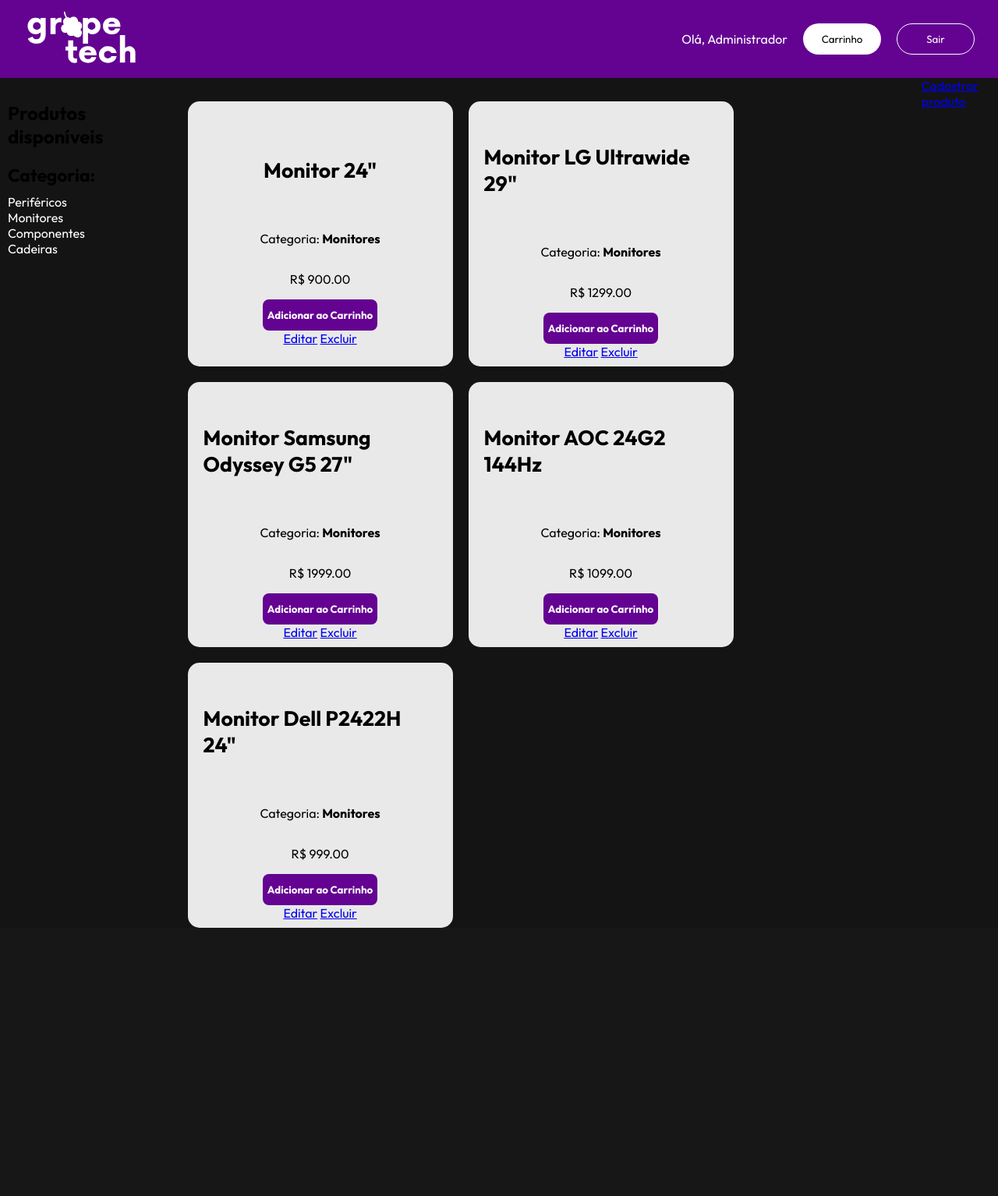
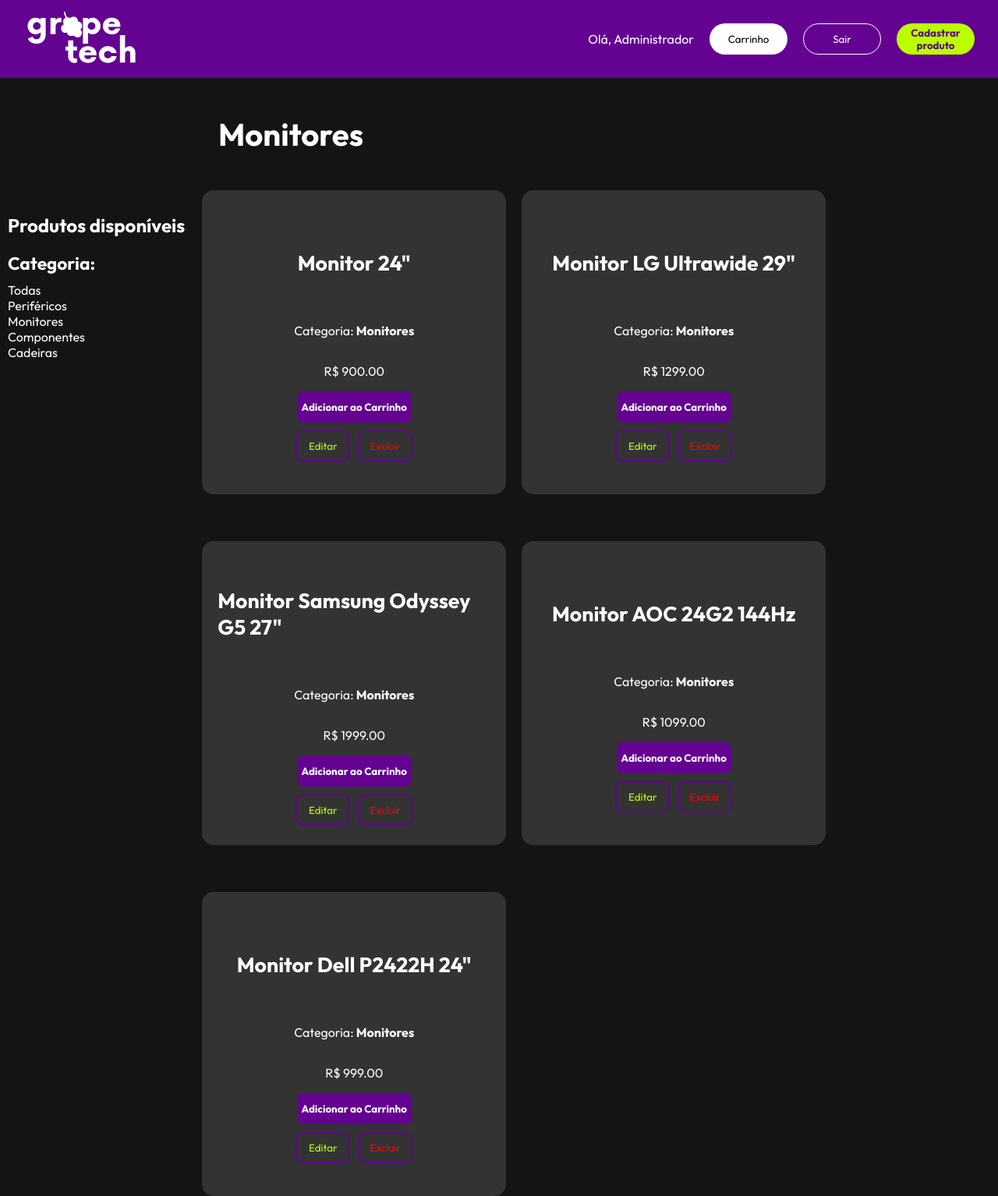
Before and after one commit to nicolas-vmaria/Loja-de-informatica, a Flask app: page /categoria/Monitores in a window 1280 px wide. Shown: the whole page at 78% size. Before the commit the page ends 1190 px from the top, so only its background shows below. Run offline with Flask 3, Linux system fonts and the light colour scheme; a user stored in the database is signed in; data comes from the database, SQL or seed files in the repository.

Commit message:
novo estilo

```diff
--- a/static/produtos.css
+++ b/static/produtos.css
@@ -1,16 +1,17 @@
-*{
+* {
     font-family: outfit, sans-serif;
 }
 
-body{
+body {
     margin: 0;
     padding: 0;
     display: flex;
     flex-direction: column;
     background-color: rgb(20, 20, 20);
+    color: white;
 }
 
-svg{
+svg {
     width: 150px;
     height: 100px;
     margin: 0;
@@ -18,13 +19,13 @@
     margin-left: 30px;
 }
 
-nav{
+nav {
     background-color: #640292;
 
 
 }
 
-.nav-btn{
+.nav-btn {
     display: flex;
     justify-content: center;
     align-items: center;
@@ -32,7 +33,22 @@
     margin-right: 30px;
 }
 
-.navbtn-carrinho{
+.cadastrar {
+    border: none;
+    background-color: #bbff00;
+    color: rgb(89, 8, 136);
+    height: 40px;
+    width: 100px;
+    border-radius: 20px;
+    font-weight: bold;
+}
+
+.cadastrar:hover {
+    cursor: pointer;
+    background-color: #8dc000;
+}
+
+.navbtn-carrinho {
     border: none;
     background-color: #ffffff;
     height: 40px;
@@ -40,11 +56,12 @@
     border-radius: 20px;
 }
 
-.navbtn-carrinho:hover{
+.navbtn-carrinho:hover {
     cursor: pointer;
+    background-color: #e2e2e2;
 }
 
-.navbtn-sair{
+.navbtn-sair {
     color: white;
     border: 1px solid white;
     background-color: #640292;
@@ -54,31 +71,33 @@
     transition: background-color 0.3s ease
 }
 
-.navbtn-sair:hover{
+.navbtn-sair:hover {
     background-color: #ffffff;
     color: #640292;
     cursor: pointer;
 }
 
-span{
+span {
     color: white;
 }
 
-.row{
+.row {
     width: 100%;
     display: flex;
     flex-wrap: wrap;
-    gap: 20px;
-    margin-top: 30px;
+    gap: 60px;
+    justify-content: flex-start;
+    column-gap: 20px;
+
 }
 
-.card-body{
-    background-color: rgb(233, 233, 233);
-    color: black;
+.card-body {
+    background-color: rgb(51, 51, 51);
+    color: rgb(255, 255, 255);
     border-radius: 15px;
     color: white;
-    height: 300px;
-    width: 300px;
+    height: 350px;
+    width: 350px;
     display: flex;
     flex-direction: column;
     padding: 20px;
@@ -87,60 +106,101 @@
 
 }
 
-.card-body p{
-    color: black;
+.card-body p {
+    color: rgb(255, 255, 255);
 }
 
-.card-title{
+.card-title {
+
+
     font-size: 20pt;
-    color: black;
+    color: rgb(255, 255, 255);
 }
 
-.container{
+.container {
     display: flex;
     justify-content: space-between;
 }
 
-.container mt-4{
+.container mt-4 {
     flex-direction: column;
 }
 
-.label-categoria{
+.label-categoria {
     font-size: 17pt;
     font-weight: bold;
     padding-bottom: 20px;
 }
 
 
-.btn-group{
+.btn-group {
     display: flex;
     flex-direction: column;
     margin-top: 10px;
 
 }
 
-.categorias{
+.categorias {
     width: 300px;
     padding: 10px;
 }
 
-.btn-categoria{
+.btn-categoria {
     text-decoration: none;
     color: rgb(255, 255, 255);
 }
 
-.btn-categoria:hover{
+.btn-categoria:hover {
     color: purple;
 }
 
 
 
 
-.btn-carrinho{
+.btn-carrinho {
     background-color: #640292;
     color: white;
     height: 40px;
     border: none;
     border-radius: 8px;
     font-weight: bold;
+    transition: transform 0.3s ease;
 }
+
+.btn-carrinho:hover{
+    cursor: pointer;
+
+    transform: scale(1.1);
+}
+
+.excluir, .editar {
+    border: 2px solid #640292;
+    background-color: rgb(51, 51, 51);
+    padding: 10px;
+    width: 70px;
+    border-radius: 10px;
+    color: red;
+    transition: background-color 0.3s ease;
+}
+
+.excluir:hover, .editar:hover{
+    background-color: #640292;
+    color: white;
+    cursor: pointer;
+}
+
+.editar {
+    color: #bbff00;
+}
+
+.container-btn-card {
+    display: flex;
+    padding: 10px;
+    gap: 10px;
+}
+
+.titulo-categoria{
+    margin-left: 260px;
+    padding: 20px;
+    font-size: 30pt;
+}
--- a/templates/carrinho.html
+++ b/templates/carrinho.html
@@ -8,6 +8,12 @@
       href="https://cdn.jsdelivr.net/npm/bootstrap@5.3.3/dist/css/bootstrap.min.css"
       rel="stylesheet"
     />
+
+    <style>
+      .navbar navbar-expand-lg navbar-dark bg-dark{
+        background-color: #640292;
+      }
+    </style>
   </head>
   <body>
     <nav class="navbar navbar-expand-lg navbar-dark bg-dark">
--- a/templates/novo-produto.html
+++ b/templates/novo-produto.html
@@ -24,6 +24,7 @@
         id="preco"
         name="preco"
         placeholder="Preço do produto"
+        step="0,1"
         required
       />
 
--- a/templates/produtos.html
+++ b/templates/produtos.html
@@ -9,7 +9,8 @@
   <link rel="preconnect" href="https://fonts.gstatic.com" crossorigin>
   <link href="https://fonts.googleapis.com/css2?family=Outfit:wght@100..900&display=swap" rel="stylesheet">
 
-  <link rel="stylesheet" href="static/produtos.css" />
+  <link rel="stylesheet" href="{{ url_for('static', filename='produtos.css') }}">
+
 </head>
 
 <body>
@@ -289,14 +290,26 @@
       <div class="nav-btn">
         {% if session.usuario_id %}
         <span class="text-white me-3">Olá, {{ session.usuario_nome }}</span>
-        <a href="/carrinho" ><button class="navbtn-carrinho">Carrinho</button></a>
-        <a href="/logout" ><button class="navbtn-sair">Sair</button></a>
+        <a href="/carrinho"><button class="navbtn-carrinho">Carrinho</button></a>
+        <a href="/logout"><button class="navbtn-sair">Sair</button></a>
         {% else %}
         <a href="/login" class="navbtn-login">Entrar</a>
+        {% endif %}
+        {% if session.usuario_admin == 1 %}
+        <div class="mt-3 text-end">
+          <a href="/novo"><button class="cadastrar">Cadastrar produto</button></a>
+        </div>
         {% endif %}
       </div>
     </div>
   </nav>
+
+  {% if categoria_atual != ""%}
+  <h1 class="titulo-categoria">{{ categoria_atual }}</h1>
+  {% else %}
+  <h1 class="titulo-categoria">Todas</h1>
+  {% endif %}
+
 
   <div class="container mt-4">
     <div class="categorias">
@@ -309,7 +322,7 @@
 
         <div class="btn-group" role="group">
 
-          <a href="/produtos" class="btn btn-outline-secondary {% if not categoria_atual %}active{% endif %}"></a>
+          <a href="/produtos" class="btn-categoria {% if not categoria_atual %}active{% endif %}">Todas</a>
 
           {% for c in categorias %}
 
@@ -334,13 +347,14 @@
             <p class="card-text">R$ {{ "%.2f"|format(p.preco) }}</p>
 
             {% if session.usuario_id %}
-            <a href="/colocar/{{ p.id }}" class="add-carrinho"><button class="btn-carrinho">Adicionar ao Carrinho</button></a>
+            <a href="/colocar/{{ p.id }}" class="add-carrinho"><button class="btn-carrinho">Adicionar ao
+                Carrinho</button></a>
             {% else %}
             <a href="/login" class="btn btn-secondary w-100 mb-2">Login para comprar</a>
             {% endif %} {% if session.usuario_admin == 1 %}
-            <div class="d-flex justify-content-between">
-              <a href="/editar/{{ p.id }}" class="btn btn-outline-warning btn-sm">Editar</a>
-              <a href="/delete/{{ p.id }}" class="btn btn-outline-danger btn-sm">Excluir</a>
+            <div class="container-btn-card">
+              <a href="/editar/{{ p.id }}" ><button class="editar">Editar</button></a>
+              <a href="/delete/{{ p.id }}" ><button class="excluir" onclick="return confirm('Deseja realmente excluir esse item?')">Excluir</button></a>
             </div>
             {% endif %}
           </div>
@@ -353,11 +367,7 @@
       {% endif %}
     </div>
 
-    {% if session.usuario_admin == 1 %}
-    <div class="mt-3 text-end">
-      <a href="/novo" class="btn btn-success">Cadastrar produto</a>
-    </div>
-    {% endif %}
+
   </div>
 </body>
 
```
